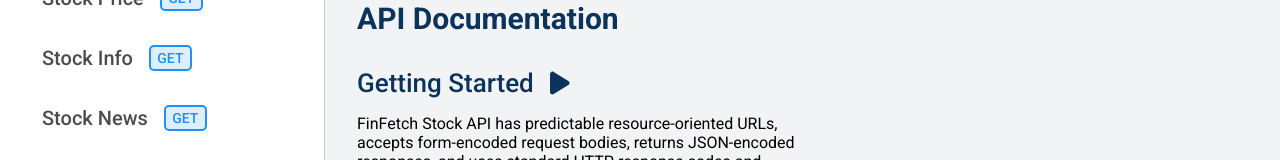
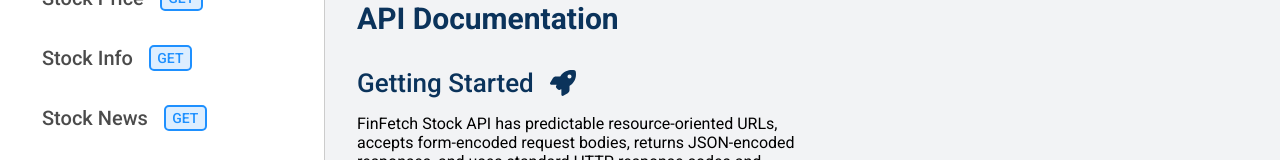
Before and after one commit to dnitecki/finfetch-ui, a React (Create React App) app: page /api/docs in a window 1280 px wide. Shown: the part 363-523 px from the top of the page. Built offline with nearby package versions, Linux system fonts and the light colour scheme.

Commit message:
change icon

```diff
--- a/src/apps/finfetch-api/pages/documentation/Documentation.jsx
+++ b/src/apps/finfetch-api/pages/documentation/Documentation.jsx
@@ -21,7 +21,7 @@
 import {
   faArrowUp,
   faFingerprint,
-  faPlay,
+  faRocket,
 } from "@fortawesome/free-solid-svg-icons";
 import Footer from "../../components/footer/Footer";
 
@@ -77,7 +77,7 @@
               <div id="gettingStarted" className="documentation-content">
                 <div className="documentation-instructions-text">
                   <div className="documentation-content-header-text">
-                    Getting Started <FontAwesomeIcon icon={faPlay} />
+                    Getting Started <FontAwesomeIcon icon={faRocket} />
                   </div>
                   <div className="documentation-content-text">
                     FinFetch Stock API has predictable resource-oriented URLs,
```
